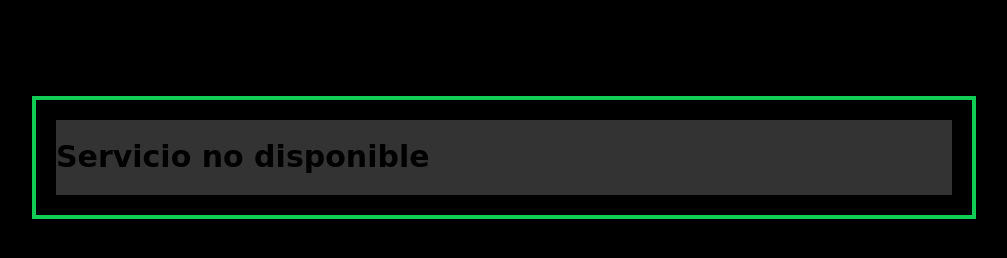
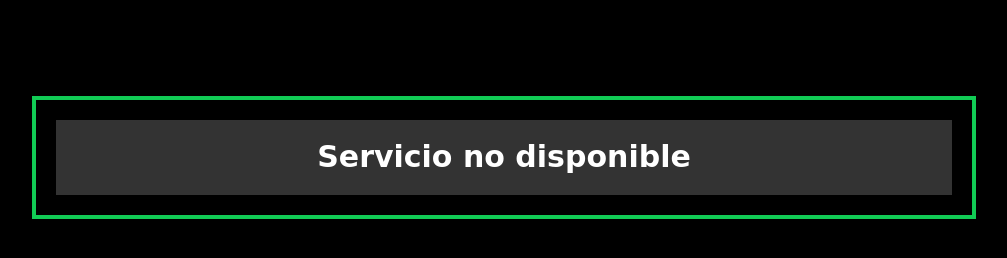
Before and after one commit to Kreydon/Gestion-de-usuarios-con-microservicios, a website built with Vite: page front/servicio_apagado.html in a window 1280 px wide. Shown: the whole page, without its empty margins (136-1143 px from the left). Built offline with nearby package versions, Linux system fonts and the light colour scheme.

Commit message:
Modificaciones en servicio no disponible

```diff
--- a/front/src/assets/css/servicio.styl
+++ b/front/src/assets/css/servicio.styl
@@ -14,3 +14,6 @@ html
                 margin: 100px auto
                 border: 20px solid #000
                 outline: 4px solid #1c5
+                h1
+                    color: white
+                    text-align: center
```
Also changed, not shown: front/src/assets/css/servicio.css.
